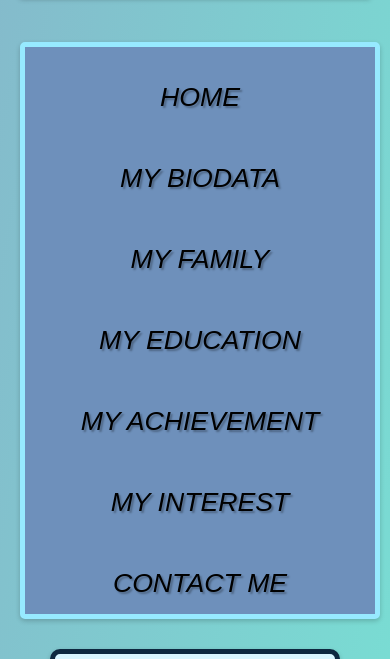
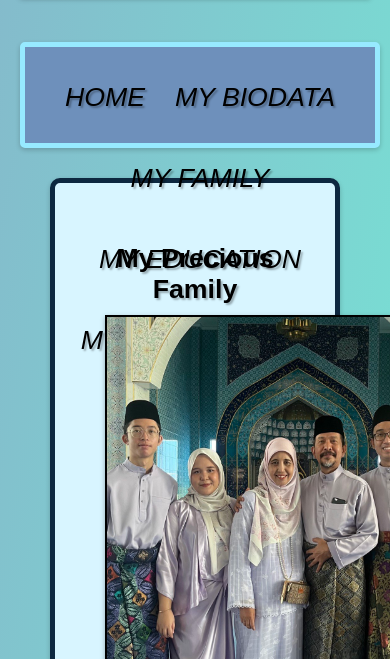
Before and after one commit to ahmadhariz/trytest, a plain HTML site: page family.html in a window 390 px wide. Shown: the part 185-844 px from the top of the page. Drawn offline with Linux system fonts and the light colour scheme.

Commit message:
style.css

```diff
--- a/css/style.css
+++ b/css/style.css
@@ -215,15 +215,6 @@ h5 center
         flex-direction: row;
     }
 
-@media (max-width: 480px)
-    {
-  .menu
-    {
-    flex-direction: column;
-    height: auto;
-    }
-    }
-
 .contact
     {
         width: 100%;
```
